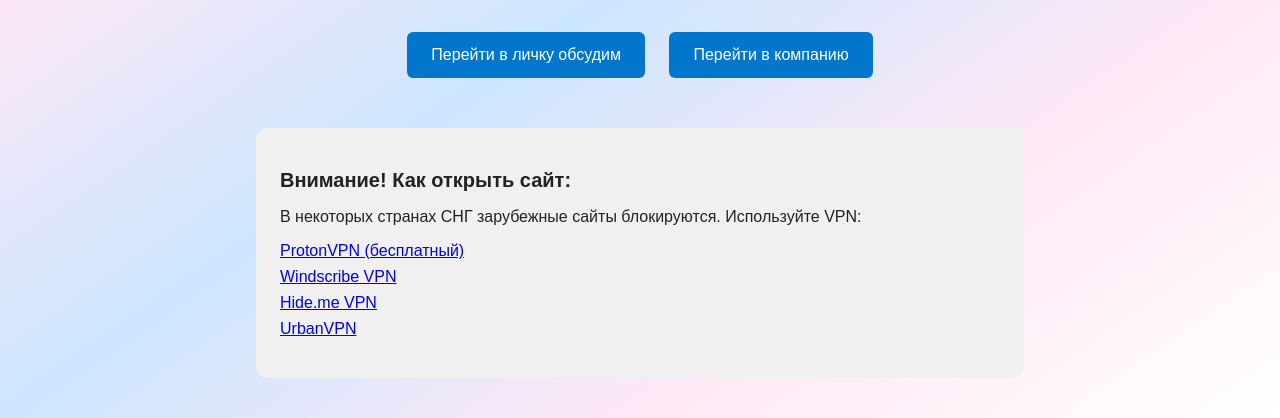
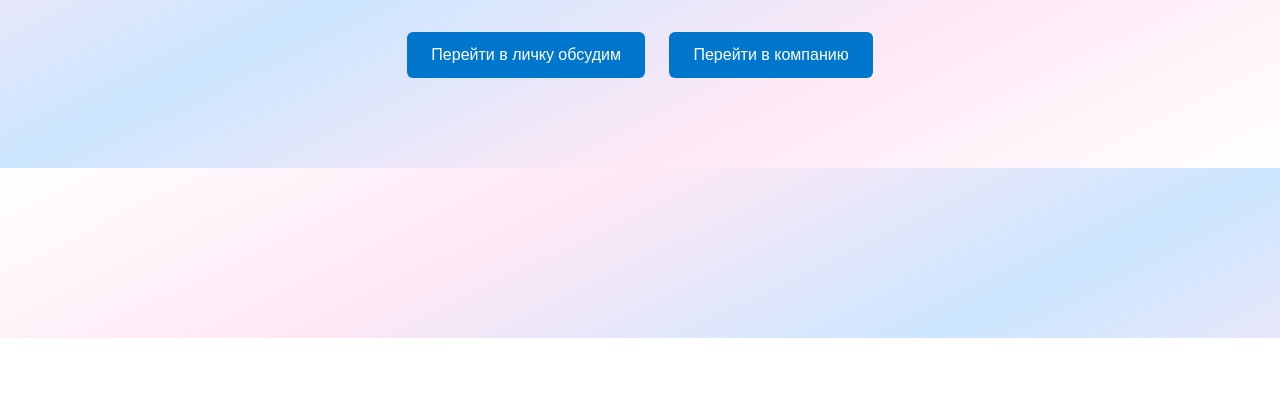
Before and after one commit to Gena7771/livegood_lend, a plain HTML site: page index.html in a window 1280 px wide. Shown: the part 462-880 px from the top of the page. After the commit the page ends 800 px from the top, so only its background shows below. Drawn offline with Linux system fonts and the light colour scheme.

Commit message:
Update index.html

```diff
--- a/index.html
+++ b/index.html
@@ -120,16 +120,5 @@
       <a href="https://t.me/grinstartbot" class="button" target="_blank">Перейти в компанию</a>
     </div>
 
-    <div class="vpn-block">
-      <h2>Внимание! Как открыть сайт:</h2>
-      <p>В некоторых странах СНГ зарубежные сайты блокируются. Используйте VPN:</p>
-      <ul>
-        <li><a href="https://protonvpn.com" target="_blank">ProtonVPN (бесплатный)</a></li>
-        <li><a href="https://windscribe.com" target="_blank">Windscribe VPN</a></li>
-        <li><a href="https://hide.me" target="_blank">Hide.me VPN</a></li>
-        <li><a href="https://urban-vpn.com" target="_blank">UrbanVPN</a></li>
-      </ul>
-    </div>
-  </div>
 </body>
 </html>
```
